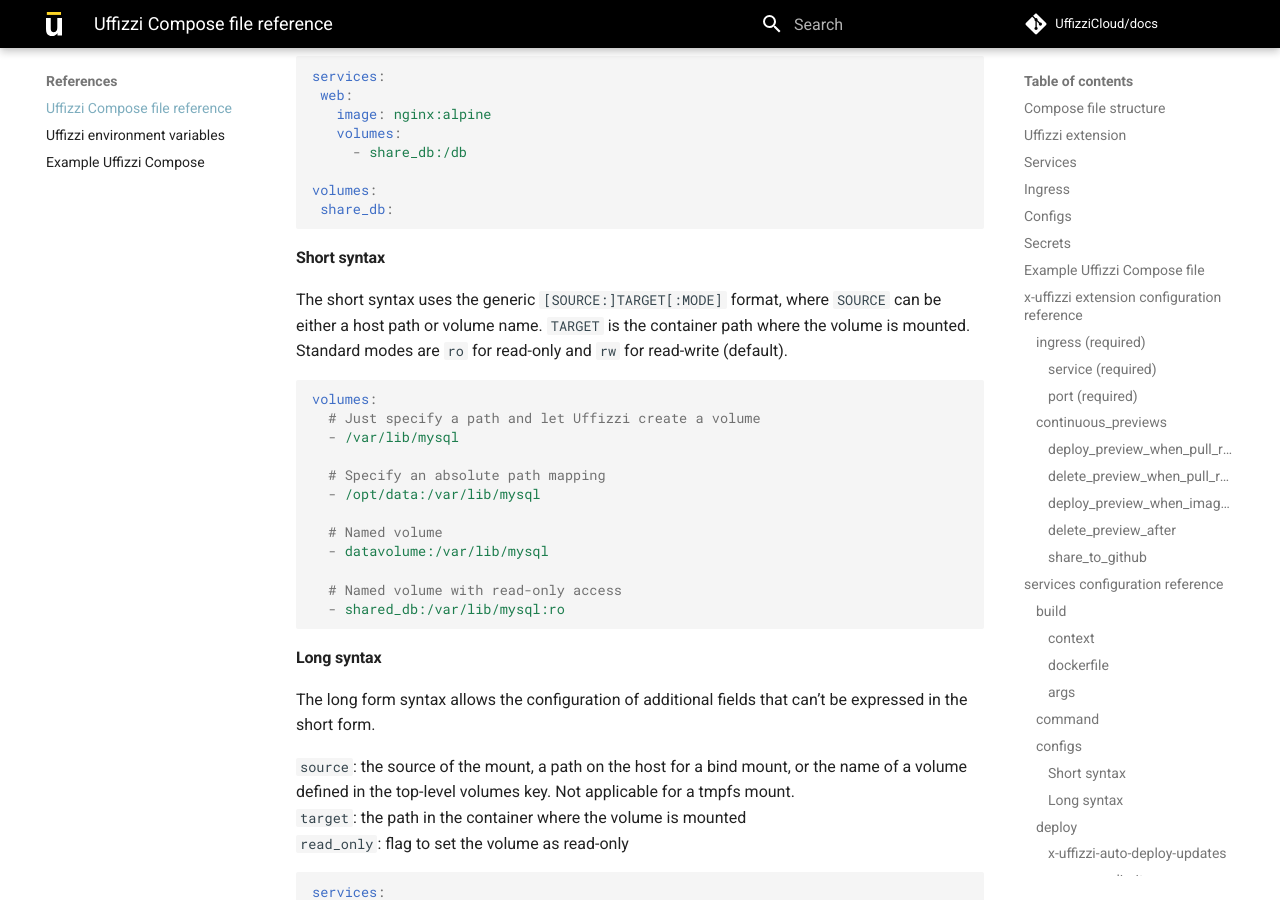
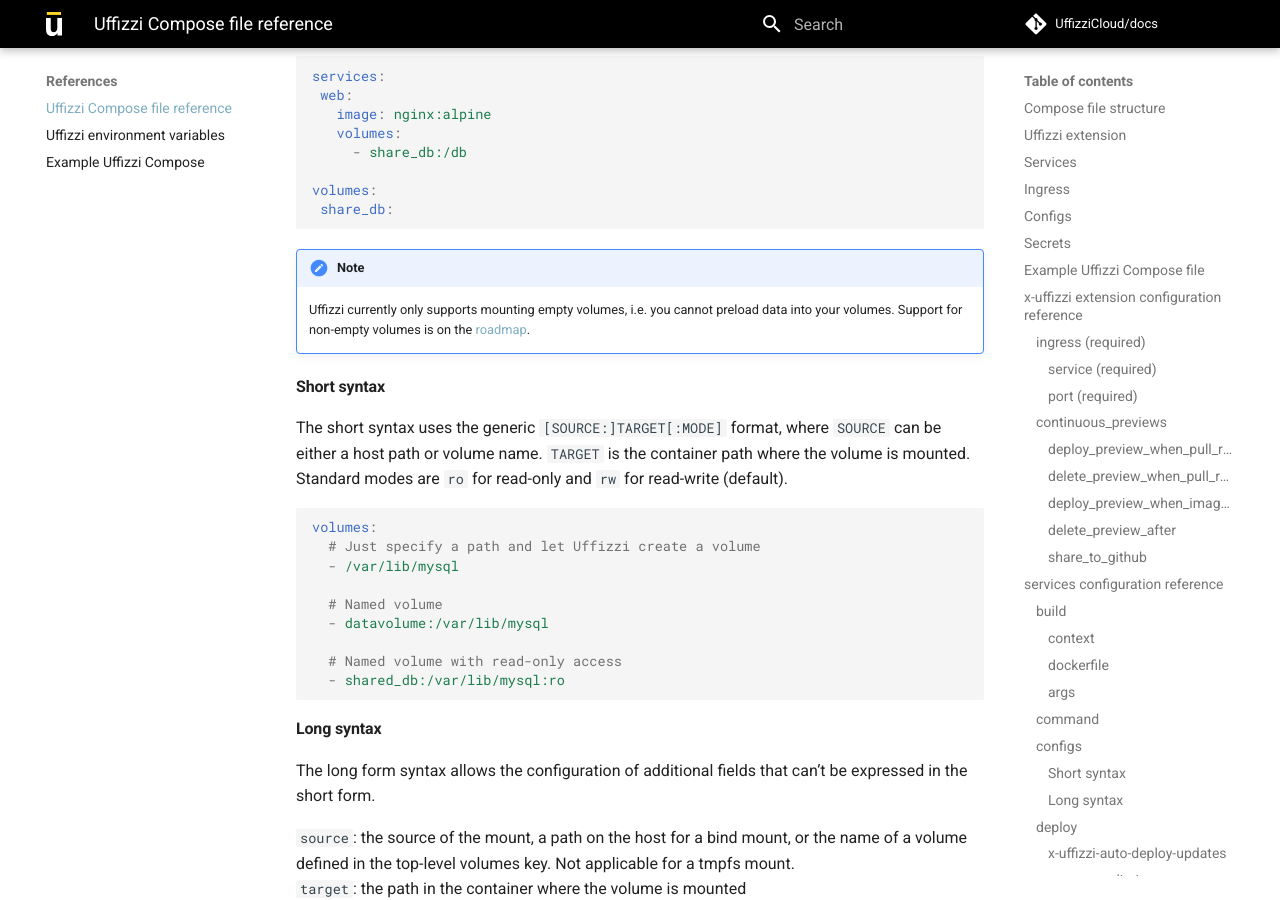
Before and after one commit to UffizziCloud/docs, an MkDocs documentation site: the page built from docs/references/compose-spec.md, in a window 1280 px wide and 900 px high, scrolled down 14079 px. Built offline with MkDocs 1.6.1 and Material for MkDocs 9.7.7, drawn with Linux system fonts in a browser that asks for light colours; comment, search, counter and statistics services are not loaded.

Commit message:
added empty volume detail

````diff
--- a/docs/references/compose-spec.md
+++ b/docs/references/compose-spec.md
@@ -580,6 +580,10 @@
  share_db:
 ```
 
+!!! Note
+
+    Uffizzi currently only supports mounting empty volumes, i.e. you cannot preload data into your volumes. Support for non-empty volumes is on the [roadmap](https://github.com/orgs/UffizziCloud/projects/2/views/1).
+
 #### Short syntax
 
 The short syntax uses the generic `[SOURCE:]TARGET[:MODE]` format, where `SOURCE` can be either a host path or volume name. `TARGET` is the container path where the volume is mounted. Standard modes are `ro` for read-only and `rw` for read-write (default).
@@ -588,9 +592,6 @@
 volumes:
   # Just specify a path and let Uffizzi create a volume
   - /var/lib/mysql
-
-  # Specify an absolute path mapping
-  - /opt/data:/var/lib/mysql
 
   # Named volume
   - datavolume:/var/lib/mysql
````
